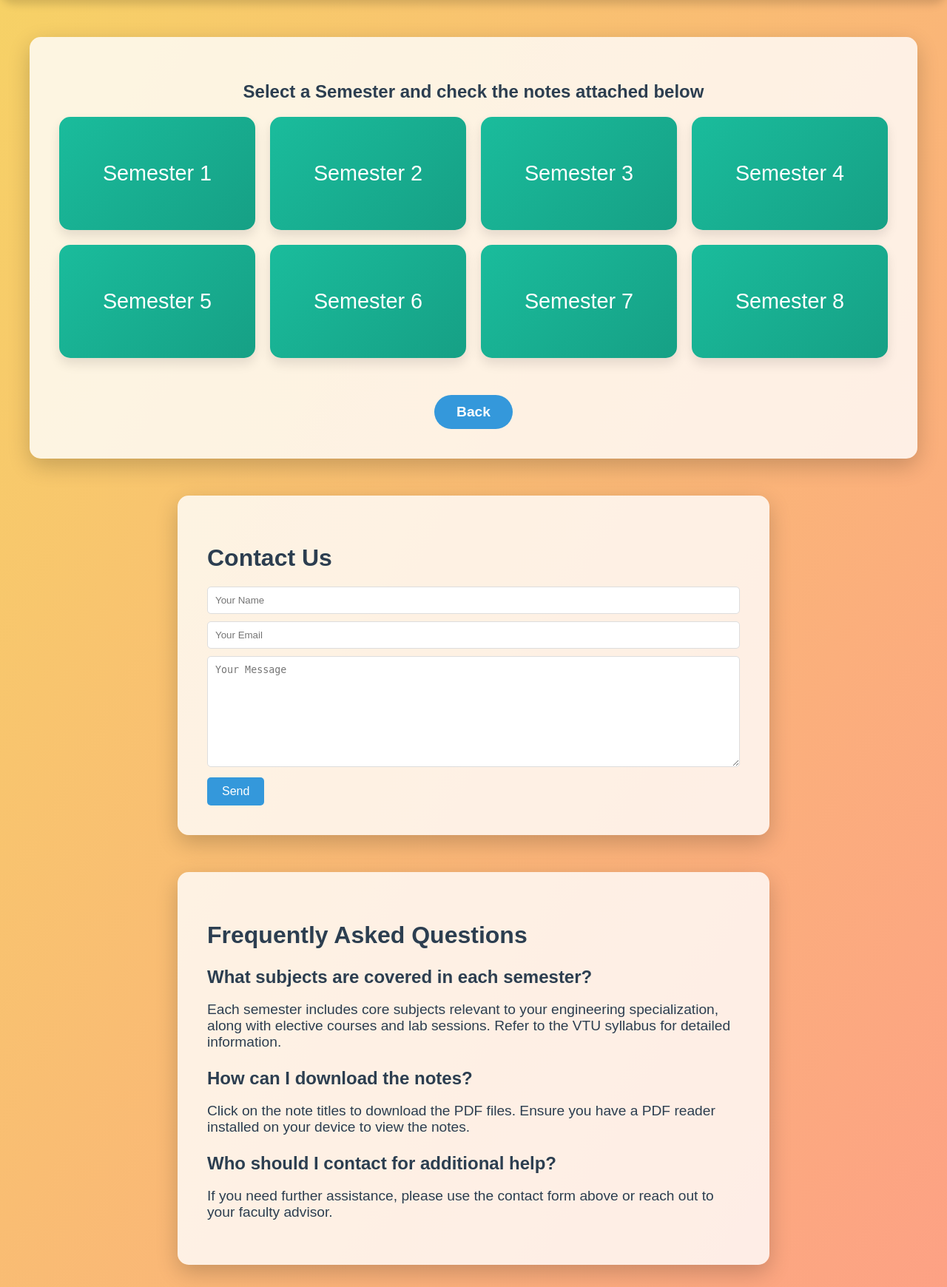
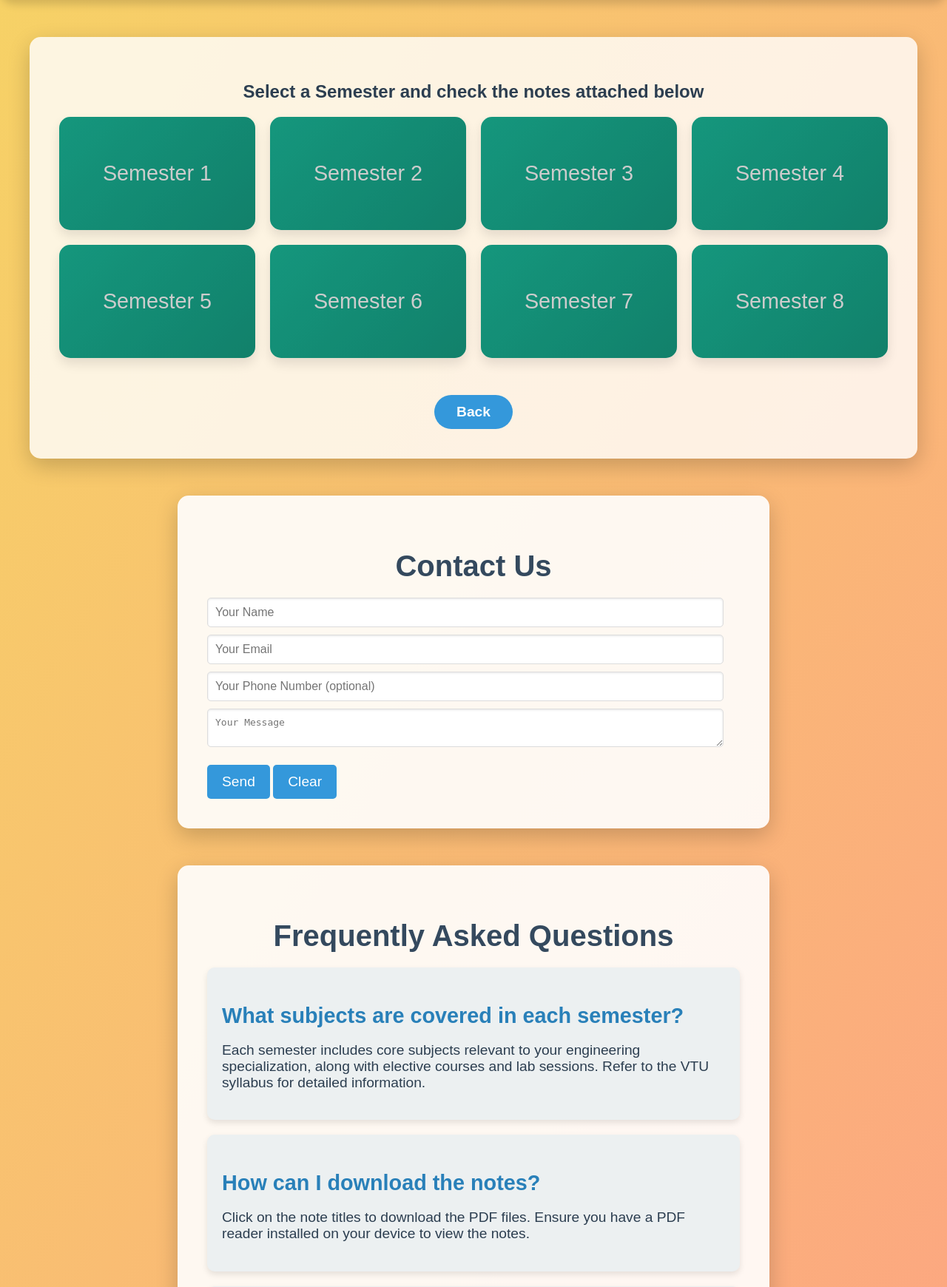
Before and after one commit to koustav-B/Study-App, a Django app: page / in a window 1280 px wide. Shown: the part 145-1885 px from the top of the page at 74% size. Run offline with Django 4.2, Linux system fonts and the light colour scheme; data comes from the database, SQL or seed files in the repository; both versions use the stored data as it was after the commit.

Commit message:
done vercel setting

```diff
--- a/vtu_padhai/notes/templates/home.html
+++ b/vtu_padhai/notes/templates/home.html
@@ -6,7 +6,6 @@
     <title>VTU Padhai</title>
     <style>
         /* General Styles */
-
 body {
     font-family: 'Arial', sans-serif;
     background: linear-gradient(120deg, #f6d365, #fda085);
@@ -53,9 +52,10 @@
     transform: scale(1.02);
 }
 
+/* Semester Grid and Boxes */
 .semester-grid {
     display: grid;
-            grid-template-columns: repeat(4, 1fr);
+    grid-template-columns: repeat(auto-fit, minmax(250px, 1fr));
     grid-gap: 20px;
     margin-bottom: 30px;
 }
@@ -70,12 +70,41 @@
     cursor: pointer;
     box-shadow: 0 8px 15px rgba(0, 0, 0, 0.1);
     transition: background-color 0.3s ease, transform 0.3s ease, box-shadow 0.3s ease;
+    position: relative;
+    overflow: hidden;
+}
+
+.semester-box::before {
+    content: "";
+    position: absolute;
+    top: 0;
+    left: 0;
+    width: 100%;
+    height: 100%;
+    background: rgba(0, 0, 0, 0.2);
+    transition: opacity 0.3s ease;
+}
+
+.semester-box:hover::before {
+    opacity: 0;
 }
 
 .semester-box:hover {
     background: linear-gradient(135deg, #3498db, #2980b9);
     transform: translateY(-10px) scale(1.05);
     box-shadow: 0 12px 25px rgba(0, 0, 0, 0.2);
+}
+
+.semester-box h3 {
+    margin: 0;
+    font-size: 2em;
+    font-weight: bold;
+    letter-spacing: 1px;
+}
+
+.semester-box p {
+    font-size: 1.2em;
+    margin: 10px 0 0;
 }
 
 .notes-list {
@@ -149,42 +178,52 @@
     margin: 0;
 }
 
-        .contact-container, .faq-container {
+
+/* Contact Form Section */
+.contact-container {
     margin: 50px auto;
     padding: 40px;
     max-width: 800px;
-            background-color: rgba(255, 255, 255, 0.8);
+    background-color: rgba(255, 255, 255, 0.9);
     border-radius: 15px;
     box-shadow: 0 10px 30px rgba(0, 0, 0, 0.2);
     text-align: left;
+    position: relative;
 }
 
-        .contact-container h2, .faq-container h2 {
-            font-size: 2em;
+.contact-container h2 {
+    font-size: 2.5em;
     margin-bottom: 20px;
+    color: #34495e;
+    text-align: center;
 }
 
 .contact-container form input, .contact-container form textarea {
-            width: 100%;
+    width: calc(100% - 22px);
     padding: 10px;
     margin-bottom: 10px;
     border: 1px solid #ddd;
     border-radius: 5px;
+    font-size: 1em;
+    box-shadow: inset 0 1px 3px rgba(0, 0, 0, 0.1);
 }
 
-        .contact-container form textarea {
-            height: 150px;
+.contact-container form input:focus, .contact-container form textarea:focus {
+    border-color: #3498db;
+    outline: none;
+    box-shadow: 0 0 5px rgba(52, 152, 219, 0.5);
 }
 
 .contact-container form button {
     background-color: #3498db;
     color: white;
     border: none;
-            padding: 10px 20px;
+    padding: 12px 20px;
     border-radius: 5px;
-            font-size: 1em;
+    font-size: 1.2em;
     cursor: pointer;
-            transition: background-color 0.3s ease;
+    transition: background-color 0.3s ease, box-shadow 0.3s ease;
+    margin-top: 10px;
 }
 
 .contact-container form button:hover {
@@ -198,26 +237,53 @@
     color: white;
     border-radius: 5px;
     display: none;
+    font-size: 1.1em;
+    text-align: center;
+}
+
+/* FAQ Section */
+.faq-container {
+    margin: 50px auto;
+    padding: 40px;
+    max-width: 800px;
+    background-color: rgba(255, 255, 255, 0.9);
+    border-radius: 15px;
+    box-shadow: 0 10px 30px rgba(0, 0, 0, 0.2);
+}
+
+.faq-container h2 {
+    font-size: 2.5em;
+    margin-bottom: 20px;
+    color: #34495e;
+    text-align: center;
 }
 
 .faq-container .faq-item {
     margin-bottom: 20px;
+    padding: 20px;
+    border-radius: 10px;
+    background-color: #ecf0f1;
+    box-shadow: 0 4px 8px rgba(0, 0, 0, 0.1);
+    transition: background-color 0.3s ease, box-shadow 0.3s ease;
+}
+
+.faq-container .faq-item:hover {
+    background-color: #bdc3c7;
+    box-shadow: 0 8px 16px rgba(0, 0, 0, 0.2);
 }
 
 .faq-container .faq-item h3 {
-            font-size: 1.5em;
+    font-size: 1.8em;
     margin-bottom: 10px;
+    color: #2980b9;
 }
 
 .faq-container .faq-item p {
     font-size: 1.2em;
+    color: #2c3e50;
 }
 
-        @media (max-width: 768px) {
-            .contact-container, .faq-container {
-                padding: 20px;
-            }
-        }
+
     </style>
 </head>
 <body>
@@ -261,13 +327,26 @@
         <h2>Contact Us</h2>
         <form id="contact-form" method="post">
             {% csrf_token %}
+
             <input type="text" name="name" placeholder="Your Name" required>
+
             <input type="email" name="email" placeholder="Your Email" required>
+
+            <input type="tel" name="phone" placeholder="Your Phone Number (optional)">
+
             <textarea name="message" placeholder="Your Message" required></textarea>
+
             <button type="submit">Send</button>
+            <button type="reset">Clear</button> <!-- New clear button -->
+
         </form>
+
+        <!-- Success & Error messages -->
         <div id="success-message" class="success-message">Your message has been sent successfully!</div>
     </div>
+
+
+
 
     <!-- FAQ Section -->
     <div class="faq-container">
@@ -284,7 +363,18 @@
             <h3>Who should I contact for additional help?</h3>
             <p>If you need further assistance, please use the contact form above or reach out to your faculty advisor.</p>
         </div>
+        <!-- Additional FAQs -->
+        <div class="faq-item">
+            <h3>Are the notes updated regularly?</h3>
+            <p>Yes, we continuously update the notes to reflect the latest syllabus and include new study materials.</p>
         </div>
+        <div class="faq-item">
+            <h3>Can I contribute my own notes?</h3>
+            <p>Absolutely! You can contribute by contacting us through the contact form. We'll review your notes and add them to our repository.</p>
+        </div>
+
+    </div>
+
 
     <footer>
         <p>&copy; 2024 VTU Padhai. All rights reserved.</p>
```
Also changed, not shown: vtu_padhai/db.sqlite3, 1 other file. Lines whose indentation alone changed are shown as unchanged.
